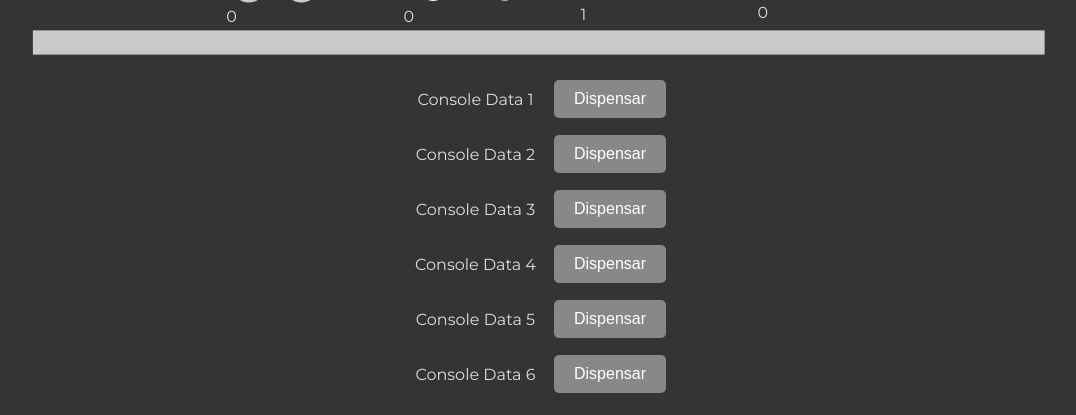
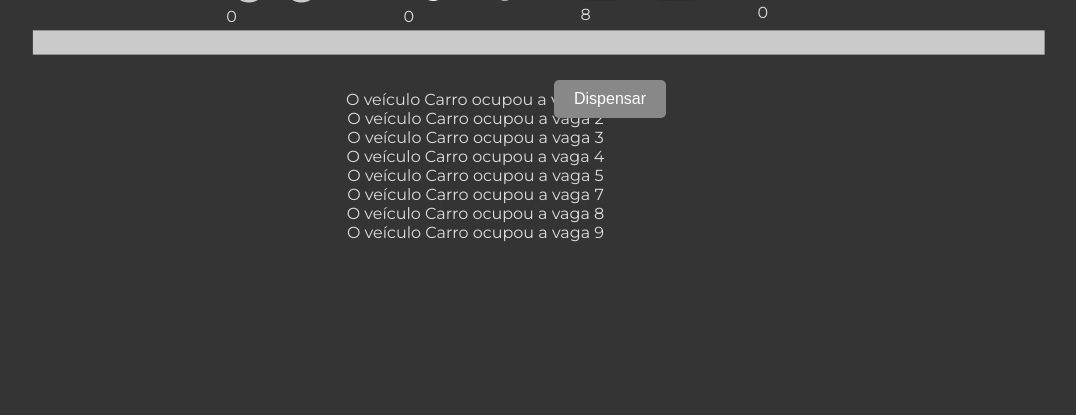
Before and after one commit to RenatoWlk/ProjetoIntegradorV, a Flask app: page / in a window 1280 px wide. Shown: the part 539-954 px from the top of the page, without its empty margins (101-1177 px from the left). After the commit the page ends 781 px from the top, so only its background shows below. Run offline with Flask 3, Linux system fonts and the light colour scheme.

Commit message:
Console feito

```diff
--- a/templates/frontend/dados_yolo.json
+++ b/templates/frontend/dados_yolo.json
@@ -1 +1 @@
-{"area1": {"bicycle": 0, "motorcycle": 0, "car": 0, "truck": 0, "occupied": 0}, "area2": {"bicycle": 0, "motorcycle": 0, "car": 0, "truck": 0, "occupied": 0}, "area3": {"bicycle": 0, "motorcycle": 0, "car": 0, "truck": 0, "occupied": 0}, "area4": {"bicycle": 0, "motorcycle": 0, "car": 0, "truck": 0, "occupied": 0}, "area5": {"bicycle": 0, "motorcycle": 0, "car": 0, "truck": 0, "occupied": 0}, "area6": {"bicycle": 0, "motorcycle": 0, "car": 0, "truck": 0, "occupied": 0}, "area7": {"bicycle": 0, "motorcycle": 0, "car": 0, "truck": 0, "occupied": 0}, "area8": {"bicycle": 0, "motorcycle": 0, "car": 0, "truck": 0, "occupied": 0}, "area9": {"bicycle": 0, "motorcycle": 0, "car": 0, "truck": 0, "occupied": 0}, "area10": {"bicycle": 0, "motorcycle": 0, "car": 0, "truck": 0, "occupied": 0}, "area11": {"bicycle": 0, "motorcycle": 0, "car": 1, "truck": 0, "occupied": 1}, "area12": {"bicycle": 0, "motorcycle": 0, "car": 0, "truck": 0, "occupied": 0}}
+{"area1": {"bicycle": 0, "motorcycle": 0, "car": 0, "truck": 0, "occupied": 0}, "area2": {"bicycle": 0, "motorcycle": 0, "car": 1, "truck": 0, "occupied": 1}, "area3": {"bicycle": 0, "motorcycle": 0, "car": 1, "truck": 0, "occupied": 1}, "area4": {"bicycle": 0, "motorcycle": 0, "car": 1, "truck": 0, "occupied": 1}, "area5": {"bicycle": 0, "motorcycle": 0, "car": 1, "truck": 0, "occupied": 1}, "area6": {"bicycle": 0, "motorcycle": 0, "car": 0, "truck": 0, "occupied": 0}, "area7": {"bicycle": 0, "motorcycle": 0, "car": 1, "truck": 0, "occupied": 1}, "area8": {"bicycle": 0, "motorcycle": 0, "car": 1, "truck": 0, "occupied": 1}, "area9": {"bicycle": 0, "motorcycle": 0, "car": 1, "truck": 0, "occupied": 1}, "area10": {"bicycle": 0, "motorcycle": 0, "car": 0, "truck": 0, "occupied": 0}, "area11": {"bicycle": 0, "motorcycle": 0, "car": 1, "truck": 0, "occupied": 1}, "area12": {"bicycle": 0, "motorcycle": 0, "car": 0, "truck": 0, "occupied": 0}}
--- a/templates/frontend/tela.html
+++ b/templates/frontend/tela.html
@@ -61,28 +61,8 @@
 
       <div class="console-container">
         <div class="console-data">
-          <p id="console-data-1-txt">Console Data 1</p>
-          <button class="dispense-button" id="dispense-button-1">Dispensar</button>
-        </div>
-        <div class="console-data">
-          <p id="console-data-2-txt">Console Data 2</p>
-          <button class="dispense-button" id="dispense-button-2">Dispensar</button>
-        </div>
-        <div class="console-data">
-          <p id="console-data-3-txt">Console Data 3</p>
-          <button class="dispense-button" id="dispense-button-3">Dispensar</button>
-        </div>
-        <div class="console-data">
-          <p id="console-data-1-txt">Console Data 4</p>
-          <button class="dispense-button" id="dispense-button-1">Dispensar</button>
-        </div>
-        <div class="console-data">
-          <p id="console-data-2-txt">Console Data 5</p>
-          <button class="dispense-button" id="dispense-button-2">Dispensar</button>
-        </div>
-        <div class="console-data">
-          <p id="console-data-3-txt">Console Data 6</p>
-          <button class="dispense-button" id="dispense-button-3">Dispensar</button>
+          <p id="console-data-txt">Console Data 1</p>
+          <button class="dispense-button" id="dispense-button" onclick="clearConsole('')">Dispensar</button>
         </div>
       </div>
 
```
Also changed, not shown: static/script.js (+41 -4 lines).
